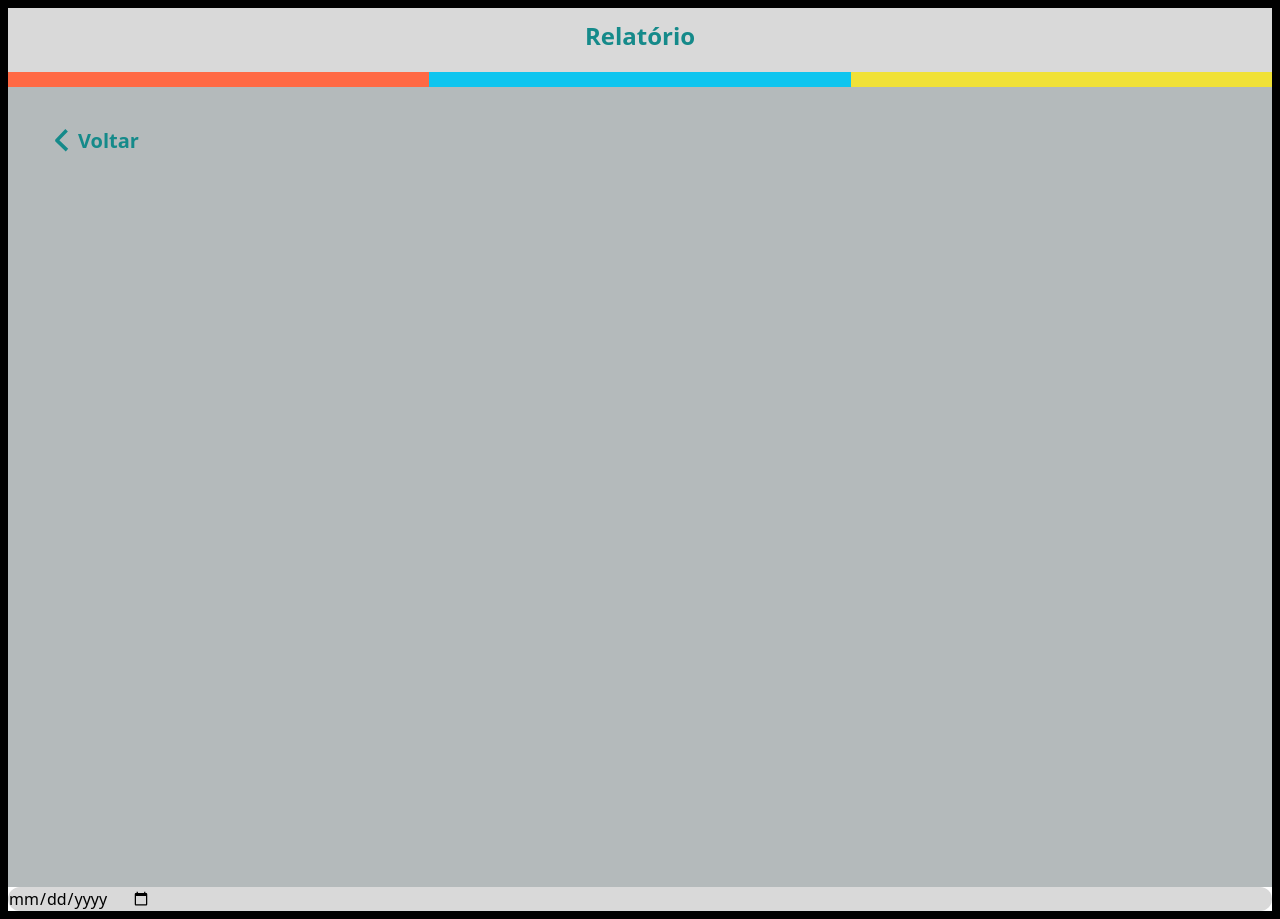
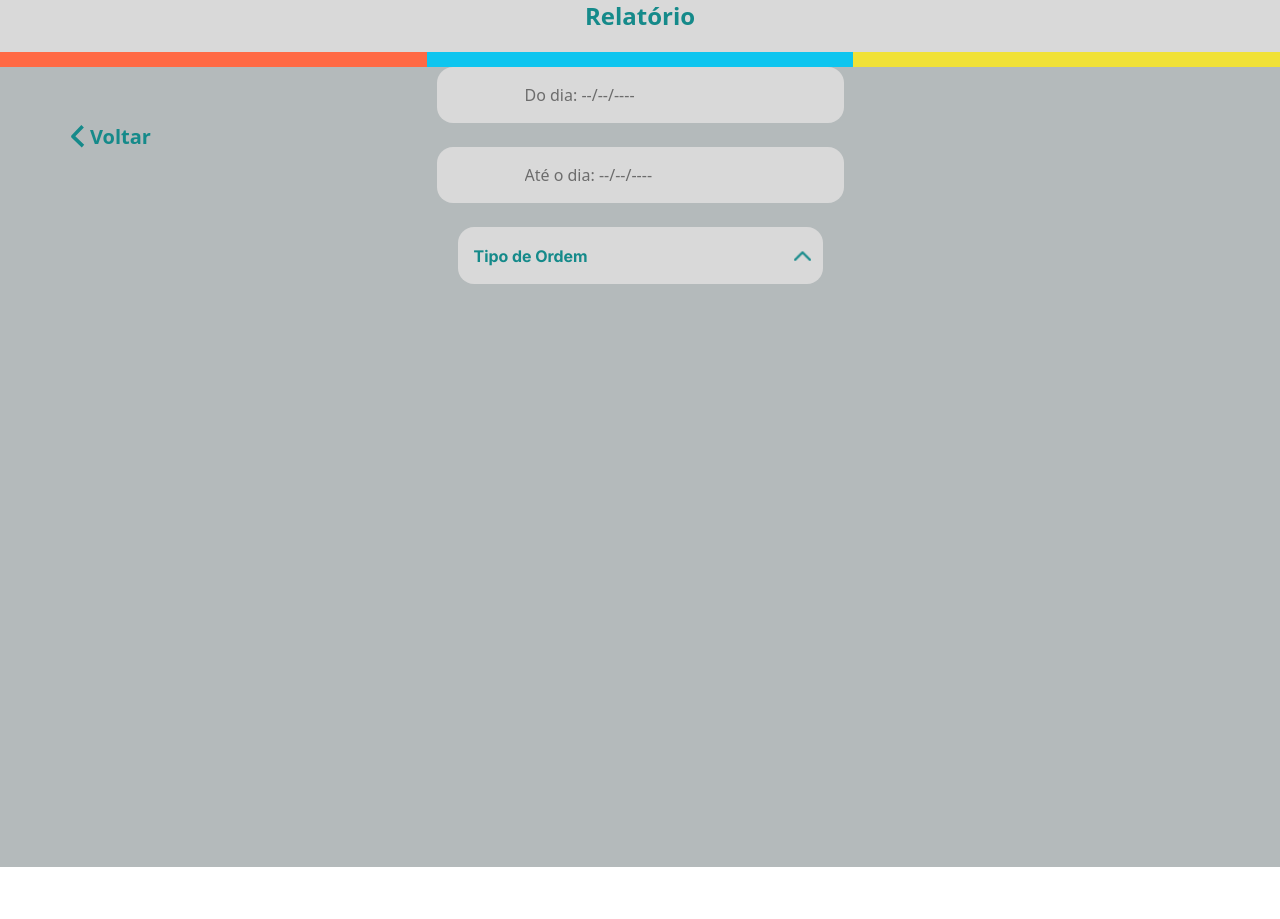
Before and after one commit to IRINEUSABIDO/conectaSI_Secretaria, a React (Vite) app: page /relatorio in a window 1280 px wide. After the commit the page ends 867 px from the top, so only its background shows below. Built offline with nearby package versions, Linux system fonts and the light colour scheme.

Commit message:
RELATORIO INCOMPLETO

```diff
--- a/src/components/buttonBack.tsx
+++ b/src/components/buttonBack.tsx
@@ -8,12 +8,12 @@ interface Props {
 export const Button_Back = ({ redirect, title }: Props) => {
   return (
     <>
-      <div className="flex gap-6 flex-col justify-center col h-screen items-center bg-bg-gray">
-        <div className="relative h-screen w-screen">
+      <div className="flex justify-center items-center bg-bg-gray">
+        <div className="relative w-screen">
           <div className=" ml-9 absolute m-4 text-white p-4 mr-9 cursor-pointer">
             <button
               type="button"
-              className="flex items-center space-x-1 cursor-pointer"
+              className="flex items-center cursor-pointer p-4"
             >
               <img src={setaEsquerda} alt="seta para a esquerda" />
               <div className="font-bold text-header-blue text-xl">
@@ -21,6 +21,7 @@ export const Button_Back = ({ redirect, title }: Props) => {
                   <Link to={redirect}>{title}</Link>
                 </h1>
               </div>
+
             </button>
           </div>
         </div>
--- a/src/components/buttonInput.tsx
+++ b/src/components/buttonInput.tsx
@@ -1,17 +1,18 @@
 interface Props {
   title: string;
+  type: string;
   alt?: string;
   src?: string;
 }
 
-export const Button_Input = ({title, alt, src}: Props) => {
+export const Button_Input = ({title, alt, src, type}: Props) => {
   return (
     <>
       <div className="rounded-2xl bg-light-gray flex items-center space-x-3">
         <input
-          type="text"
+          type={type}
           placeholder={title}
-          className="px-10 py-4 text-header-blue font-inter font-bold cursor-pointer outline-0"
+          className="px-10 py-4 text-header-blue font-inter font-bold cursor-pointer outline-0 mx-5"
         />
         {src && <img src={src} alt={alt} className="mr-4" />}
       </div>
--- a/src/components/dropdown.tsx
+++ b/src/components/dropdown.tsx
@@ -6,11 +6,10 @@ import { Dropdown_Select_Button } from "./dropdownButton";
 
 interface Props {
   title: string;
-  opcao1: string;
-  opcao2: string;
-  opcao3: string;
-  opcao4: string;
-  opcao5: string;
+  opcao1?: string;
+  opcao2?: string;
+  opcao3?: string;
+  opcao4?: string;
 }
 
 export const Dropdown_Select = ({
@@ -19,7 +18,6 @@ export const Dropdown_Select = ({
   opcao2,
   opcao3,
   opcao4,
-  opcao5,
 }: Props) => {
   const [isOpen, setIsOpen] = useState(false);
   const [indexSelecionado, setIndexSelecionado] = useState<number | null>(null);
@@ -48,7 +46,7 @@ export const Dropdown_Select = ({
       {/* Quando o usuário clicar no chevron, vai chamar esse bloco que contém as opções  */}
       {isOpen && (
         <div className="absolute top-full z-50 mt-2 w-full flex flex-col items-center space-y-2">
-          {[opcao1, opcao2, opcao3, opcao4, opcao5].map((opcao, index) => (
+          {[opcao1, opcao2, opcao3, opcao4].map((opcao, index) => (
             <div
               key={index}
               className="w-full flex items-center justify-between bg-white py-3 px-4 rounded-xl shadow-xl shadow-gray-400 cursor-pointer text-header-blue font-bold"
--- a/src/routes/relatorio.tsx
+++ b/src/routes/relatorio.tsx
@@ -1,28 +1,107 @@
 import { createFileRoute } from "@tanstack/react-router";
+import { useState } from "react";
 import { Header } from "../components/header";
 import { Button_Back } from "../components/buttonBack";
+import { DATEFormatter } from "../utils/DATEFormatter";
+import { DATEValidation } from "../utils/DATEValidation";
+import { Dropdown_Select } from "../components/dropdown";
+
 export const Route = createFileRoute("/relatorio")({
   component: RouteComponent,
 });
 
 function RouteComponent() {
+  const [data, setData] = useState("");
+  const [data_2, setData_2] = useState("");
+  const [validacao, setValidacao] = useState<boolean | null>(null);
+  const [validacao_2, setValidacao_2] = useState<boolean | null>(null);
+
+   const correcao = (e: React.ChangeEvent<HTMLInputElement>) => {
+  const valorCorrigido = DATEFormatter(e.target.value);
+  setData(valorCorrigido);
+
+  if (valorCorrigido.length === 10) {
+    setValidacao(DATEValidation(valorCorrigido));
+  } else {
+    setValidacao(null);
+  }
+};
+
+const correcao_2 = (e: React.ChangeEvent<HTMLInputElement>) => {
+  const valorCorrigido_2 = DATEFormatter(e.target.value);
+  setData_2(valorCorrigido_2);
+
+  if (valorCorrigido_2.length === 10) {
+    setValidacao_2(DATEValidation(valorCorrigido_2));
+  } else {
+    setValidacao_2(null);
+  }
+};
+
+
   return (
     <>
-    {/* Div suprema */}
-      <div className="flex flex-col border-8">
-        {/* Header */}
-        <header className="bg-light-gray items-center">
-          <h1 className="text-center font-bold text-header-blue text-2xl mt-3 ">
+      <div className="flex flex-col">
+        <header className="bg-light-gray">
+          <h1 className="text-center font-bold text-header-blue text-2xl ">
             Relatório
           </h1>
           <Header />
         </header>
+
         <main>
-          {/* Botão para redirecionar para o menu principal*/}
-          <Button_Back redirect="/index/" title="Voltar"/>
+          <Button_Back redirect="/" title="Voltar" />
+          <div className="flex gap-6 flex-col  h-screen items-center bg-bg-gray">
+            {/* INPUTS PARA AS DATAS*/}
+            <form className="flex flex-col gap-1">
+              <div className="flex flex-col ">
+                <input
+                  id="data-inicial"
+                  type="text"
+                  value={data}
+                  onChange={correcao}
+                  placeholder="Do dia: --/--/----"
+                  maxLength={10}
+                  className={`bg-light-gray p-4 rounded-2xl px-22 ${
+                    validacao === false ? "border-red-600" : "border-gray-500"
+                  }`}
+                />
+                {validacao === false && (
+                  <p className="text-red-500 text-center text-xs font-bold mt-1">
+                    A data inserida é inválida. Tente novamente.
+                  </p>
+                )}
+              </div>
+            </form>
 
-          <div className="rounded-2xl bg-light-gray flex items-center space-x-3">
-              <input type="date" placeholder="Do dia: --/--/----" />
+            <form className="flex flex-col gap-1">
+              <div className="flex flex-col ">
+                <input
+                  id="data-final"
+                  type="text"
+                  value={data_2}
+                  onChange={correcao_2}
+                  placeholder="Até o dia: --/--/----"
+                  maxLength={10}
+                  className={`bg-light-gray p-4 rounded-2xl px-22 ${
+                    validacao_2 === false ? "border-red-600" : "border-gray-500"
+                  }`}
+                />
+                {validacao_2 === false && (
+                  <p className="text-red-500 text-center text-xs font-bold mt-1">
+                    A data inserida é inválida. Tente novamente.
+                  </p>
+                )}
+              </div>
+            </form>
+            {/*DROPDOWN BOLADO*/}
+            <Dropdown_Select
+                title="Tipo de Ordem"
+                opcao1="Novas Ordens de Serviço"
+                opcao2="Ordens em Andamento"
+                opcao3="Ordens de Serviço Concluídas"
+                opcao4="Todas as Ordens de Serviço"
+              />
           </div>
         </main>
       </div>
--- a/src/utils/DATEFormatter.tsx
+++ b/src/utils/DATEFormatter.tsx
@@ -1,4 +1,7 @@
-export const Date_Formatter = (date: string): string => {
-    return date
-
-}
+export const DATEFormatter = (data: string): string => {
+  data = data.replace(/\D/g, "");
+  return data
+    .replace(/^(\d{2})(\d)/, "$1/$2")
+    .replace(/^(\d{2})\/(\d{2})(\d)/, "$1/$2/$3")
+    .slice(0, 10);
+};
--- /dev/null
+++ b/src/utils/DATEValidation.tsx
@@ -0,0 +1,14 @@
+export const DATEValidation = (data: string): boolean => {
+    const regex = /^(0[1-9]|[12][0-9]|3[01])\/(0[1-9]|1[0-2])\/\d{4}$/;
+    if (!regex.test(data)) return false;
+
+    const [dia, mes, ano] = data.split("/").map(Number);
+    const dataObj = new Date(ano, mes - 1, dia);
+
+    return (
+      dataObj.getFullYear() === ano &&
+      dataObj.getMonth() === mes - 1 &&
+      dataObj.getDate() === dia
+    );
+
+}
```
Also changed, not shown: 1 other file (tests, documents, lock files or other folders).
